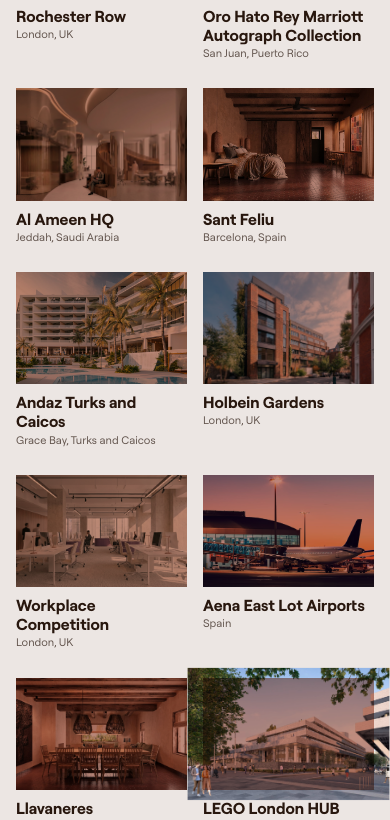
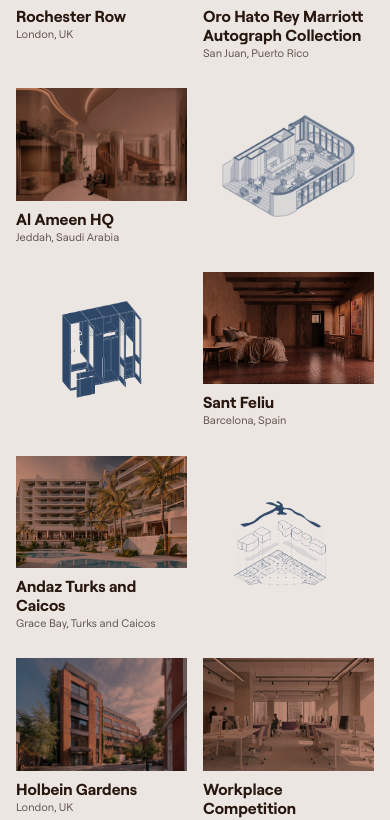
Before and after one commit to LaTroupe-Studio/latroupe-marketing, a Next.js app: page /en in a window 390 px wide. Shown: the part 1977-2797 px from the top of the page. Built offline with nearby package versions, Linux system fonts and the light colour scheme; no server answers.

Commit message:
fix: crop zoomed collage framing and thread drawings on mobile

```diff
--- a/src/components/ProjectsGrid.module.css
+++ b/src/components/ProjectsGrid.module.css
@@ -36,8 +36,9 @@
    framing on one piece deliberately spills past its edges. */
 .piece { position: absolute; }
 
-/* Carries the image's own proportions, so the label can sit outside them */
-.frame { position: relative; width: 100%; }
+/* Carries the image's own proportions, so the label can sit outside them.
+   Clipped, so a piece framed tighter than its box crops instead of spilling. */
+.frame { position: relative; width: 100%; overflow: hidden; }
 
 .img { display: block; }
 
@@ -92,10 +93,8 @@
 
 /*
  * There is no hover on touch, so the collage would leave every project
- * unnamed. Below this width it becomes a plain two-column grid with the names
- * always visible, and the absolute placement is dropped entirely. The line
- * drawings go with it: letterboxed into a photo-shaped cell they read as
- * mistakes rather than as the connective tissue they are on desktop.
+ * unnamed. Below this width it becomes a two-column grid with the names always
+ * visible and the absolute placement dropped entirely.
  */
 @media (max-width: 768px) {
   .collage {
@@ -107,15 +106,30 @@
     align-items: start;
   }
 
-  .piece[data-decorative] { display: none; }
-
   .piece {
     position: static;
     width: 100% !important;
   }
 
-  /* One shape for every cell, so the rows line up */
-  .frame { aspect-ratio: 326 / 214 !important; }
+  /* One shape for every photograph, so the rows line up */
+  .piece:not([data-decorative]) .frame { aspect-ratio: 326 / 214 !important; }
+
+  /*
+   * The drawings take a cell like any other, which keeps them threaded through
+   * the photographs instead of interrupting them. They are sized by height, not
+   * width, so a tall one and a wide one carry the same weight, and they float
+   * in the middle of their cell rather than being cropped to a photo's shape.
+   */
+  .piece[data-decorative] {
+    width: auto !important;
+    align-self: center;
+    justify-self: center;
+  }
+
+  .piece[data-decorative] .frame {
+    height: clamp(96px, 26vw, 150px);
+    width: auto;
+  }
 
   /* Back into the flow, so a long name pushes the row instead of overlapping it */
   .label {
```
